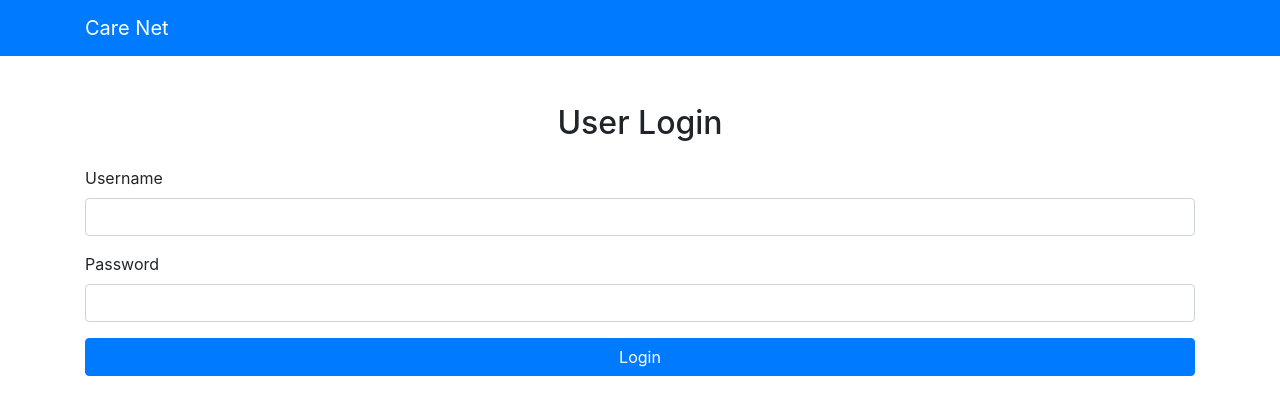
After one commit to Qadeer1813/Project-Y4, a Django app: page /login/ in a window 1280 px wide. The commit adds this page. Shown: the top 415 px of the page. Run offline with Django 5.2, Linux system fonts and the light colour scheme; some libraries are stand-ins or nearby versions.

Commit message:
Implemented login, logout create user.

```diff
--- /dev/null
+++ b/Elderly Care Management System/CareNet/CareNet/middleware/login_required.py
@@ -0,0 +1,16 @@
+from django.shortcuts import redirect
+
+EXEMPT_PATHS = ['/login/', '/logout/', '/create-user/', '/static/']
+
+class LoginRequiredMiddleware:
+    def __init__(self, get_response):
+        self.get_response = get_response
+
+    def __call__(self, request):
+        if (
+            not request.path.startswith(tuple(EXEMPT_PATHS))
+            and not request.session.get('username')
+        ):
+            return redirect('login')
+
+        return self.get_response(request)
--- a/Elderly Care Management System/CareNet/CareNet/views.py
+++ b/Elderly Care Management System/CareNet/CareNet/views.py
@@ -2,9 +2,44 @@ from django.shortcuts import render, redirect
 from django.http import HttpResponse, JsonResponse
 from .app import create_patient, search_patient, decrypt_patient_data, update_patient, delete_patient, reencryption
 from . import config
-from .functions import get_encryption_key
+from .functions import get_encryption_key, verify_password
+from .authentication_service import create_user, get_user_by_username
 
 # Create your views here.
+def login(request):
+    if request.method == 'POST':
+        username = request.POST.get('username')
+        password = request.POST.get('password')
+
+        user = get_user_by_username(username)
+
+        if user and verify_password(user[0], password):
+            request.session['username'] = username
+            request.session['role'] = user[1]
+            return redirect('home')
+        else:
+            return render(request, 'login.html', {'error': 'Invalid credentials'})
+
+    return render(request, 'login.html')
+
+def logout(request):
+    request.session.flush()
+    return redirect('login')
+
+def create_user_view(request):
+    if request.session.get('role') != 'admin':
+        return redirect('home')
+
+    if request.method == 'POST':
+        username = request.POST.get('username')
+        password = request.POST.get('password')
+        role = request.POST.get('role')
+
+        create_user(username, password, role)
+        return redirect('home')
+
+    return render(request, 'create_user.html')
+
 def home(request):
     return render(request, 'home.html', {
         'maintenance_mode': config.MAINTENANCE_MODE,
--- /dev/null
+++ b/Elderly Care Management System/CareNet/Templates/login.html
@@ -0,0 +1,36 @@
+<!DOCTYPE html>
+<html lang="en">
+<head>
+    <meta charset="UTF-8">
+    <title>Login - Care Net</title>
+   <link rel="stylesheet" href="https://stackpath.bootstrapcdn.com/bootstrap/4.5.2/css/bootstrap.min.css">
+</head>
+<body>
+   <nav class="navbar navbar-dark bg-primary">
+          <div class="container">
+              <a class="navbar-brand" href="#">Care Net</a>
+          </div>
+      </nav>
+
+      <div class="container mt-5">
+          <h2 class="text-center mb-4">User Login</h2>
+
+          {% if error %}
+              <div class="alert alert-danger">{{ error }}</div>
+          {% endif %}
+
+          <form method="post">
+              {% csrf_token %}
+              <div class="form-group">
+                  <label for="username">Username</label>
+                  <input type="text" name="username" class="form-control" required>
+              </div>
+              <div class="form-group">
+                  <label for="password">Password</label>
+                  <input type="password" name="password" class="form-control" required>
+              </div>
+              <button type="submit" class="btn btn-primary w-100">Login</button>
+          </form>
+      </div>
+</body>
+</html>
--- a/Elderly Care Management System/CareNet/mysite/settings.py
+++ b/Elderly Care Management System/CareNet/mysite/settings.py
@@ -48,6 +48,7 @@ MIDDLEWARE = [
     'django.contrib.auth.middleware.AuthenticationMiddleware',
     'django.contrib.messages.middleware.MessageMiddleware',
     'django.middleware.clickjacking.XFrameOptionsMiddleware',
+    'CareNet.middleware.login_required.LoginRequiredMiddleware',
 ]
 
 ROOT_URLCONF = 'mysite.urls'
--- a/Elderly Care Management System/CareNet/mysite/urls.py
+++ b/Elderly Care Management System/CareNet/mysite/urls.py
@@ -16,10 +16,13 @@ Including another URLconf
 """
 from django.contrib import admin
 from django.urls import path
-from CareNet.views import home, create_patient_profile, search_patient_profile, update_patient_profile, delete_patient_profile, maintenance_mode
+from CareNet.views import login, logout, create_user_view, home, create_patient_profile, search_patient_profile, update_patient_profile, delete_patient_profile, maintenance_mode
 from django.views.generic import RedirectView
 
 urlpatterns = [
+    path('login/', login, name='login'),
+    path('logout/', logout, name='logout'),
+    path('create_user/', create_user_view, name='create_user'),
     path('', home, name='home'),
     path('maintenance/', maintenance_mode, name='maintenance_mode'),
     path('create_patient/', create_patient_profile, name='create_patient_profile'),
```
Also changed, not shown: Elderly Care Management System/CareNet/CareNet/authentication_service.py (added, +25 -0 lines), Elderly Care Management System/CareNet/CareNet/functions.py (+14 -7 lines), Elderly Care Management System/CareNet/Templates/create_user.html (added, +42 -0 lines), Elderly Care Management System/CareNet/Templates/home.html (+32 -2 lines), Elderly Care Management System/CareNet/CareNet/middleware/__init__.py (added).
